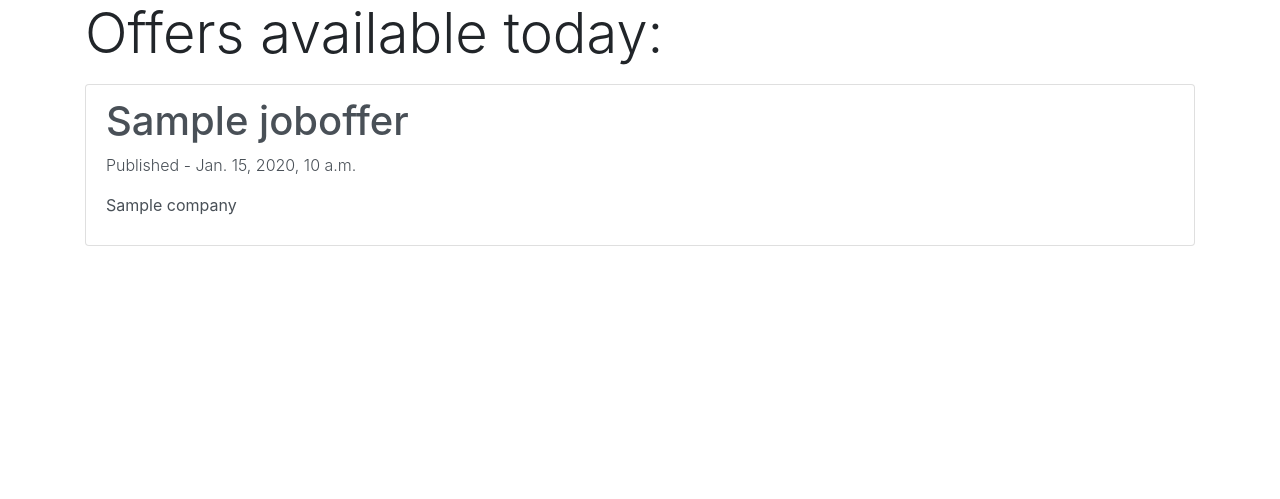
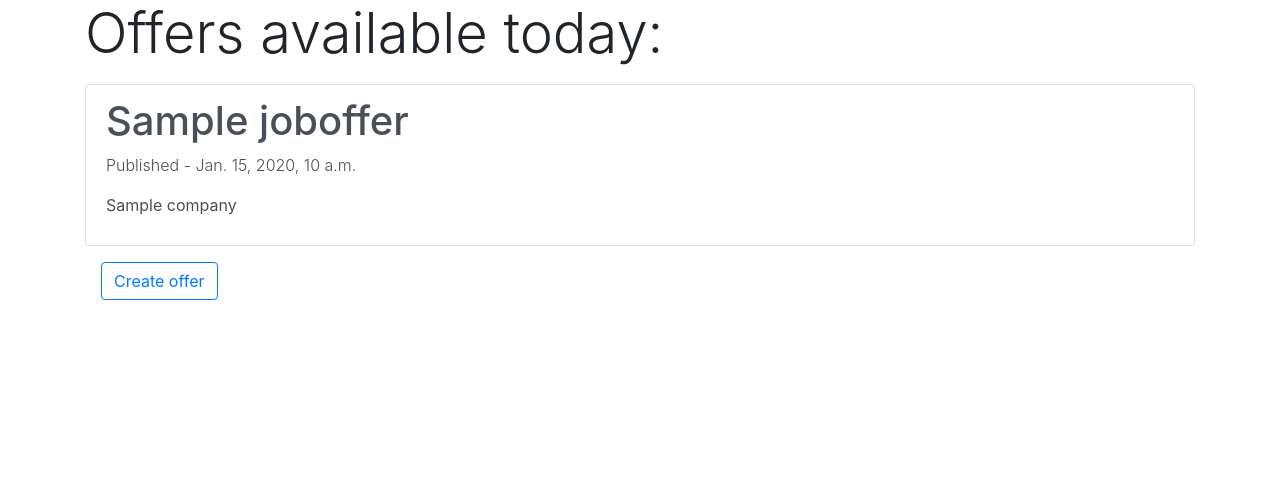
Before and after one commit to epicborja/welcome-lite, a Django app: page /jobs/ in a window 1280 px wide. Shown: the part 183-682 px from the top of the page. Run offline with Django 3.2, Linux system fonts and the light colour scheme; a user stored in the database is signed in; tables that the repository leaves empty hold one stand-in row (values such as "Sample post"); parts of the project's set-up code (start-up, migrations or seed data) failed here and were passed over; some libraries are stand-ins or nearby versions.

Commit message:
Final commit

```diff
--- a/welcome_lite/templates/jobs/list.html
+++ b/welcome_lite/templates/jobs/list.html
@@ -23,13 +23,17 @@
                     {% endfor %}
                 </div>
             {% endfor %}
+            <div style="padding: 1em"/>
+            <a href="{% url 'joboffers_create'%}" class="btn btn-outline-primary"> Create
+                offer
+            </a>
         {% else %}
             <p>You have not posted any job offer!</p>
             <p>Create your first post:</p>
             <form action="{% url "joboffers_create" %}" method="post">
                 {{ form|crispy }}
                 {% csrf_token %}
-                <input type="submit" value="Create Post">
+                <input type="submit" class="btn btn-outline-primary" value="Create Post">
             </form>
         {% endif %}
 
```
Also changed, not shown: README.md, 1 other file.
